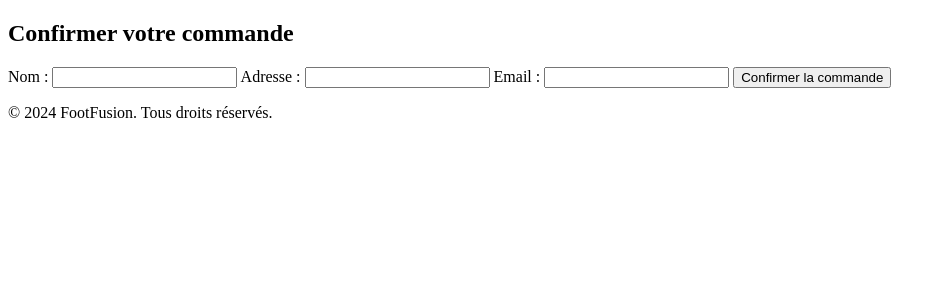
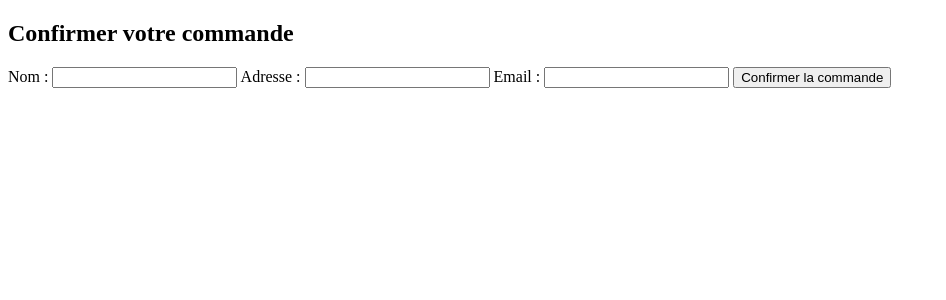
Before and after one commit to math208208/projetPHP, a PHP site: page /View/vuConfirmerPanier.php in a window 1280 px wide. Shown: the top 300 px of the page, without its empty margins (0-946 px from the left). Run offline with PHP 8.4, Linux system fonts and the light colour scheme.

Commit message:
Update vuConfirmerPanier.php

```diff
--- a/View/vuConfirmerPanier.php
+++ b/View/vuConfirmerPanier.php
@@ -21,8 +21,6 @@
         </form>
     </main>
 
-    <footer>
-        <p>&copy; 2024 FootFusion. Tous droits réservés.</p>
-    </footer>
+
 </body>
 </html>
```
